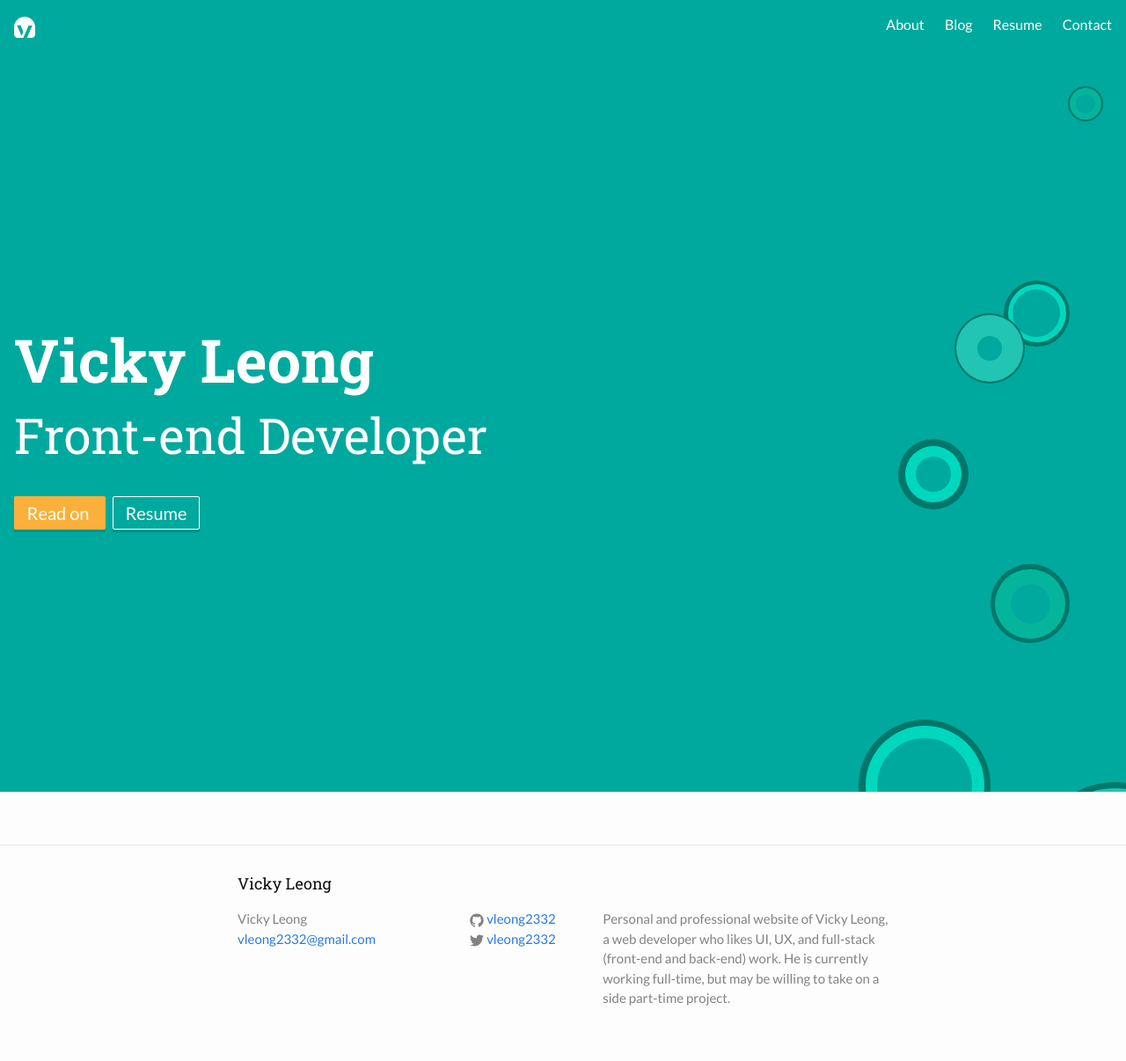
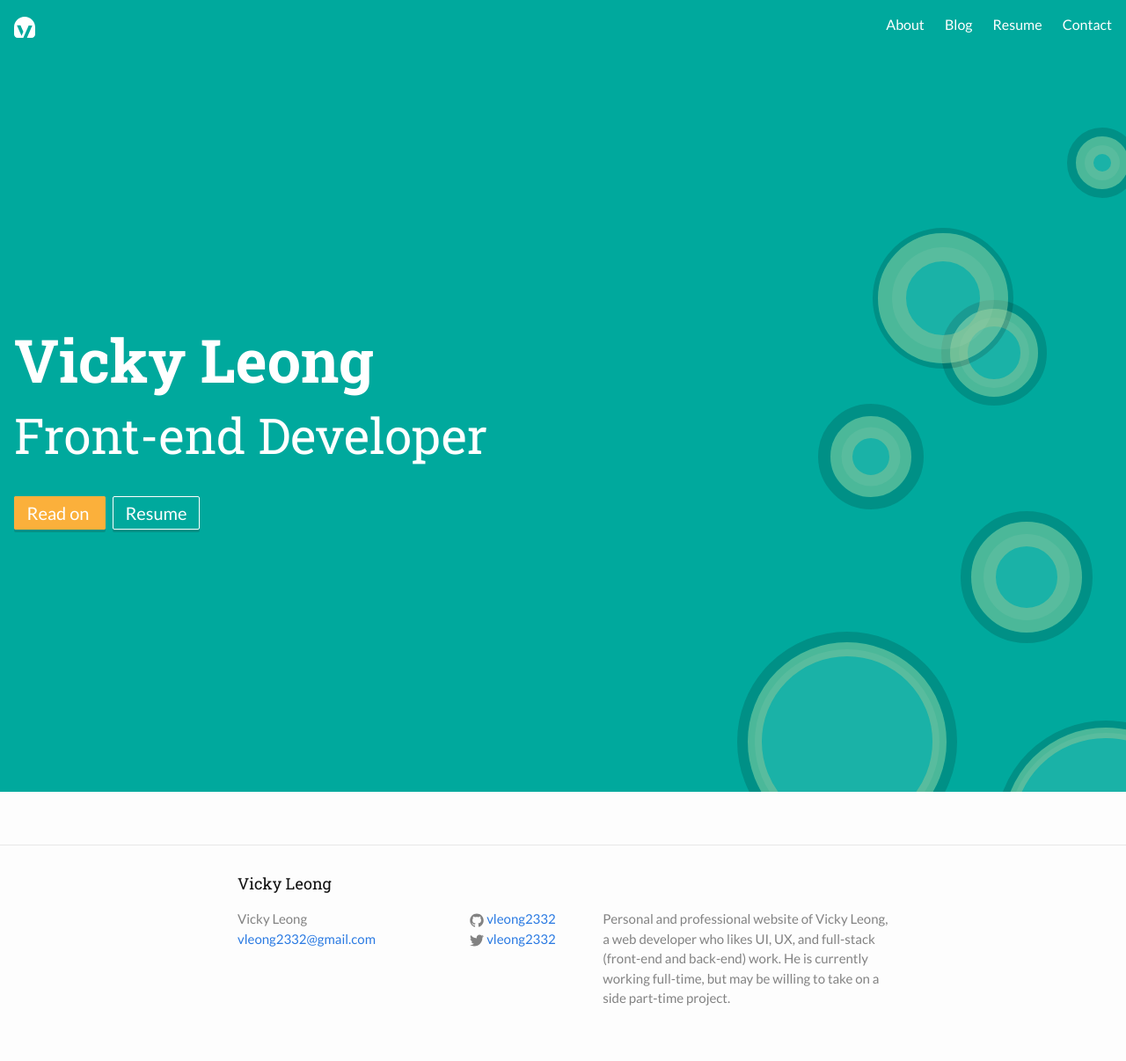
Before and after one commit to vleong2332/site2.0, a Jekyll site: the page built from index.md, in a window 1280 px wide. Shown: the whole page at 88% size. Built offline with Jekyll 4.4.1, drawn with Linux system fonts in a browser that asks for light colours.

Commit message:
Make bubbles from SVG

```diff
--- a/_includes/hero.html
+++ b/_includes/hero.html
@@ -14,19 +14,15 @@
     </a>
   </div>
 
-  <!--
-  Bubbles
+  <div id="bubble-1" class="bubble" data-stroke-widths="8 12"></div>
+  <div id="bubble-2" class="bubble" data-stroke-widths="12 16"></div>
+  <div id="bubble-3" class="bubble" data-stroke-widths="12 28"></div>
+  <div id="bubble-4" class="bubble" data-stroke-widths="14 25"></div>
+  <div id="bubble-5" class="bubble" data-stroke-widths="10 20"></div>
+  <div id="bubble-6" class="bubble" data-stroke-widths="6 32"></div>
+  <div id="bubble-7" class="bubble" data-stroke-widths="10 20"></div>
 
-  Must have one of data-bottom-right || data-bottom-left || data-top-right ||
-  data-top-left. Value is 2 integers || percentage separated by a space.
-
-  Must have data-inner-ring with color hex || name as value.
-
-  Must have data-outer-ring with color hex || name as value.
-
-  Can have data-center with color hex || name as value. Defaults to inherit.
-  -->
-  <div class="bubble"
+  <!-- <div class="bubble"
        data-bottom-right="-20% -6%"
        data-bubble="180px #00776B"
        data-ring="92% #22C4B4"
@@ -67,5 +63,5 @@
        data-bubble="40px #00776B"
        data-ring="90% #04B59B"
        data-center="55% #00A99D"
-  ></div>
+  ></div> -->
 </section>
--- a/_sass/site/_hero.scss
+++ b/_sass/site/_hero.scss
@@ -28,4 +28,51 @@
       margin-left: 0.5rem;
     }
 
+    .bubble {
+      position: absolute;
+    }
+
+    #bubble-1 {
+      width: 250px;
+      height: 250px;
+      right: -8%;
+      bottom: -20%;
+    }
+    #bubble-2 {
+      width: 250px;
+      height: 250px;
+      right: 15%;
+      bottom: -8%;
+    }
+    #bubble-3 {
+      width: 150px;
+      height: 150px;
+      right: 3%;
+      bottom: 20%;
+    }
+    #bubble-4 {
+      width: 120px;
+      height: 120px;
+      right: 18%;
+      bottom: 38%;
+    }
+    #bubble-5 {
+      width: 120px;
+      height: 120px;
+      right: 7%;
+      bottom: 52%;
+    }
+    #bubble-6 {
+      width: 160px;
+      height: 160px;
+      right: 10%;
+      bottom: 57%;
+    }
+    #bubble-7 {
+      width: 80px;
+      height: 80px;
+      right: -1%;
+      bottom: 80%;
+    }
+
 }
--- a/assets/main.js
+++ b/assets/main.js
@@ -1,83 +1,50 @@
 document.addEventListener('DOMContentLoaded', function() {
-  makeBubbles();
+  makeSVGBubbles();
 });
 
 
-function makeBubbles(selector) {
+function makeSVGBubbles(selector) {
   selector = selector || '.bubble';
 
   var els = document.querySelectorAll(selector);
+  var xmlns = 'http://www.w3.org/2000/svg';
 
   for (var i = 0, length = els.length; i < length; i++) {
     var el = els[i];
-    var pos = getAbsPos(el);
-    var bubble = getConfig(el.dataset.bubble);
-    var ring = getConfig(el.dataset.ring);
-    var center = getConfig(el.dataset.center);
+    var strokeWidths = getStrokeWidths(el.dataset.strokeWidths);
 
-    el.style.width = bubble.width;
-    el.style.height = bubble.width;
-    el.style.position = 'absolute';
-    el.style['background-color'] = bubble.color;
-    el.style['border-radius'] = '100%';
-    for (var p in pos) {
-      el.style[p] = pos[p];
-    }
+    var svg = document.createElementNS(xmlns, 'svg');
+    svg.setAttributeNS(null, 'viewbox', '0 0 100 100');
+    svg.setAttributeNS(null, 'width', '100%');
+    svg.setAttributeNS(null, 'height', '100%');
+    el.appendChild(svg);
 
-    el.appendChild(createCircle(bubble.width, ring));
-    el.appendChild(createCircle(bubble.width, center));
+    var radius = svg.clientWidth * 0.5;
+
+    var c1 = document.createElementNS(xmlns, 'circle');
+    c1.setAttributeNS(null, 'r', radius - (strokeWidths.outter * 0.5));
+    c1.setAttributeNS(null, 'cx', radius);
+    c1.setAttributeNS(null, 'cy', radius);
+    c1.setAttributeNS(null, 'fill', 'transparent');
+    c1.setAttributeNS(null, 'stroke', 'rgba(0,0,0,0.15)');
+    c1.setAttributeNS(null, 'stroke-width', strokeWidths.outter);
+    svg.appendChild(c1);
+
+    var c2 = document.createElementNS(xmlns, 'circle');
+    c2.setAttributeNS(null, 'r', radius - (strokeWidths.inner * 0.5) - strokeWidths.outter);
+    c2.setAttributeNS(null, 'cx', radius);
+    c2.setAttributeNS(null, 'cy', radius);
+    c2.setAttributeNS(null, 'fill', 'rgba(255,255,255,0.1)');
+    c2.setAttributeNS(null, 'stroke', 'rgba(150,200,150,0.5)');
+    c2.setAttributeNS(null, 'stroke-width', strokeWidths.inner);
+    svg.appendChild(c2);
   }
-};
-
-
-function getAbsPos(el) {
-  var values = [];
-  var pos = {};
-  if (el.dataset.topLeft) {
-    values = el.dataset.topLeft.split(' ');
-    pos.top = values[0];
-    pos.left = values[1];
-  } else if (el.dataset.topRight) {
-    values = el.dataset.topRight.split(' ');
-    pos.top = values[0];
-    pos.right = values[1];
-  } else if (el.dataset.bottomRight) {
-    values = el.dataset.bottomRight.split(' ');
-    pos.bottom = values[0];
-    pos.right = values[1];
-  } else if (el.dataset.bottomLeft) {
-    values = el.dataset.bottomLeft.split(' ');
-    pos.bottom = values[0];
-    pos.left = values[1];
-  }
-  return pos;
 }
 
-function getConfig(el) {
-  if (!el) {
-    console.error("el ''", el, "' cannot be parsed into config");
-    return;
+function getStrokeWidths(values) {
+  var strokeWidths = values.split(' ');
+  return {
+    outter: strokeWidths[0] || undefined,
+    inner: strokeWidths[1] || undefined
   }
-
-  var config = {};
-  var values = el.split(' ');
-
-  config.width = values[0];
-  // TODO: check for valid value (px or %)
-  config.color = values[1] || 'inherit';
-  // TODO: check for valid value (short hex, long hex, or words)
-
-  return config;
 }
-
-function createCircle(bubbleWidth, config) {
-  var el = document.createElement('div');
-  el.style.width = config.width;
-  el.style.height = config.width;
-  el.style.position = 'absolute';
-  el.style['background-color'] = config.color;
-  el.style['border-radius'] = '100%';
-  el.style.top = 'calc(' + bubbleWidth + ' / 2 - ' + config.width + ' / 2)';
-  el.style.left = 'calc(' + bubbleWidth + ' / 2 - ' + config.width + ' / 2)';
-  return el;
-}
```
